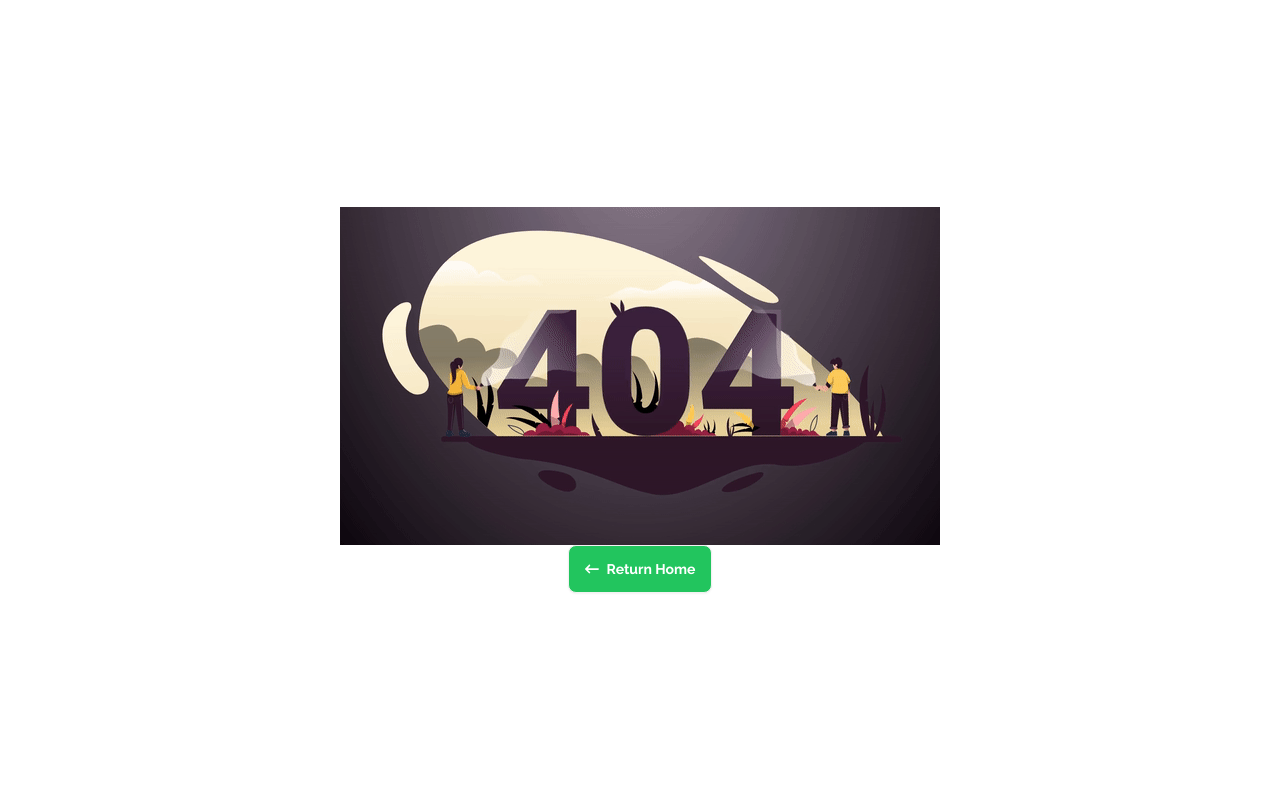
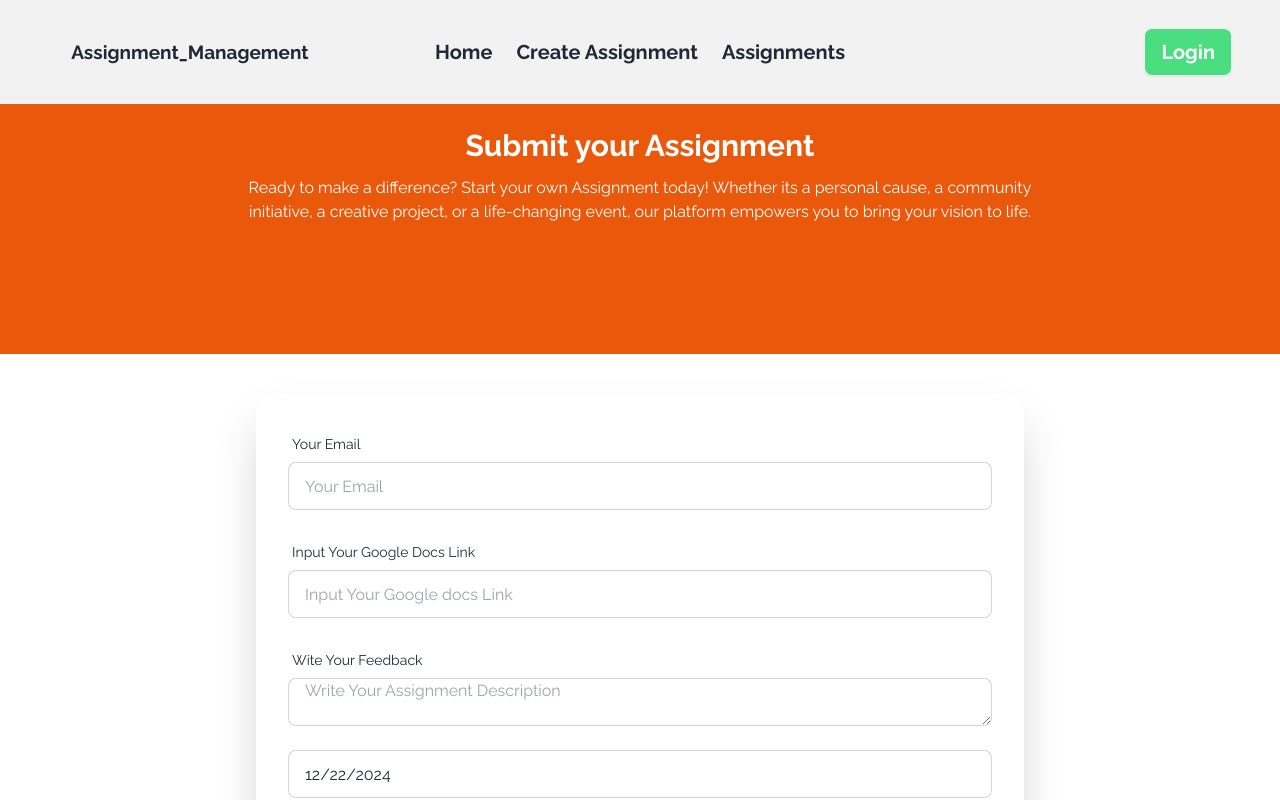
Before and after one commit to Rokon-Khan/ph-assignment-11, a React (Vite) app: page /takeassignment in a window 1280 px wide. Shown: the top 800 px of the page. Built offline with nearby package versions, Linux system fonts and the light colour scheme; no server answers.

Commit message:
Take Assigment Page Created

```diff
--- /dev/null
+++ b/src/pages/TakeAssignment.jsx
@@ -0,0 +1,136 @@
+import { useContext, useState } from "react";
+import DatePicker from "react-datepicker";
+import "react-datepicker/dist/react-datepicker.css";
+import Swal from "sweetalert2";
+import { AuthContext } from "../authprovider/AuthProvider";
+const TakeAssignment = () => {
+  const { user } = useContext(AuthContext);
+  const [startDate, setStartDate] = useState(new Date());
+
+  const handleAddNewAssignment = (e) => {
+    e.preventDefault();
+
+    const email = e.target.email.value;
+    const feedback = e.target.feedback.value;
+    const file = e.target.file.value;
+    const date = e.target.date.value;
+
+    const assignmentSubmission = {
+      feedback,
+      email,
+      file,
+      date,
+      status: "Pending",
+    };
+
+    console.log(assignmentSubmission);
+
+    // Send data to the server and database
+    fetch(`${import.meta.env.VITE_API_URL}/takeassignment`, {
+      method: "POST",
+      headers: {
+        "content-type": "application/json",
+      },
+      body: JSON.stringify(assignmentSubmission),
+    })
+      .then((res) => res.json())
+      .then((data) => {
+        if (data.insertedId) {
+          console.log("Successfully added");
+          Swal.fire({
+            title: "Success!",
+            text: "New Assignment Created successfully",
+            icon: "success",
+            confirmButtonText: "Ok",
+          });
+          e.target.reset();
+        }
+      })
+      .catch((error) => {
+        console.error("Error adding campaign:", error);
+        Swal.fire({
+          title: "Error!",
+          text: "Failed to Create Assignment Please try again later.",
+          icon: "error",
+          confirmButtonText: "Ok",
+        });
+      });
+  };
+  return (
+    <div>
+      <div className="w-full h-[250px] bg-orange-600 text-center text-white space-y-3  py-6">
+        <h2 className="text-3xl font-bold">Submit your Assignment</h2>
+        <p className=" max-w-[796px] mx-auto">
+          Ready to make a difference? Start your own Assignment today! Whether
+          its a personal cause, a community initiative, a creative project, or a
+          life-changing event, our platform empowers you to bring your vision to
+          life.
+        </p>
+      </div>
+      <div className="card bg-base-100 w-full lg:max-w-screen-md max-w-sm mx-auto my-10 shrink-0 shadow-2xl">
+        <form onSubmit={handleAddNewAssignment} className="card-body">
+          {/* Campaign Type & Description*/}
+          <div className="grid  grid-cols-1 gap-6">
+            <div className="form-control">
+              <label className="label">
+                <span className="label-text">Your Email</span>
+              </label>
+              <input
+                type="Email"
+                name="email"
+                defaultValue={user?.email}
+                readOnly
+                placeholder="Your Email"
+                className="input input-bordered"
+                required
+              />
+            </div>
+            <div className="form-control">
+              <label className="label">
+                <span className="label-text">Input Your Google Docs Link</span>
+              </label>
+              <input
+                type="text"
+                name="file"
+                placeholder="Input Your Google docs Link"
+                className="input input-bordered"
+                required
+              />
+            </div>
+
+            <div className="form-control">
+              <label className="form-control">
+                <div className="label">
+                  <span className="label-text">Wite Your Feedback</span>
+                </div>
+                <textarea
+                  type="text"
+                  name="feedback"
+                  placeholder="Write Your Assignment Description"
+                  className="input input-bordered"
+                  required
+                />
+              </label>
+            </div>
+            <DatePicker
+              selected={startDate}
+              onChange={(date) => setStartDate(date)}
+              required
+              name="date"
+              placeholder="Assignment Submission Date"
+              className="input input-bordered w-full"
+            />
+          </div>
+
+          <div className="form-control mt-6">
+            <button className="btn bg-orange-600 text-xl font-bold text-white">
+              Submit Your Assignemnt
+            </button>
+          </div>
+        </form>
+      </div>
+    </div>
+  );
+};
+
+export default TakeAssignment;
--- a/src/routes/Routes.jsx
+++ b/src/routes/Routes.jsx
@@ -10,6 +10,7 @@ import Home from "../pages/Home";
 import Login from "../pages/Login";
 import MyAttemptedAssignment from "../pages/MyAttemptedAssignment";
 import Register from "../pages/Register";
+import TakeAssignment from "../pages/TakeAssignment";
 import UpdateAssignment from "../pages/UpdateAssignment";
 
 const router = createBrowserRouter([
@@ -131,21 +132,21 @@ const router = createBrowserRouter([
       },
     ],
   },
-  //   {
-  //     path: "/addnewcampaign",
-  //     element: <MainLaout></MainLaout>,
-  //     children: [
-  //       {
-  //         path: "/addnewcampaign",
-  //         element: (
-  //           <PrivateRoute>
-  //             <AddNewCampaign></AddNewCampaign>,
-  //           </PrivateRoute>
-  //         ),
-  //         loader: () => fetch("http://localhost:5000/users"),
-  //       },
-  //     ],
-  //   },
+  {
+    path: "/takeassignment",
+    element: <MainLaout></MainLaout>,
+    children: [
+      {
+        path: "/takeassignment",
+        element: (
+          // <PrivateRoute>
+          // </PrivateRoute>
+          <TakeAssignment></TakeAssignment>
+        ),
+        // loader: () => fetch("http://localhost:5000/users"),
+      },
+    ],
+  },
 
   {
     path: "/login",
```
